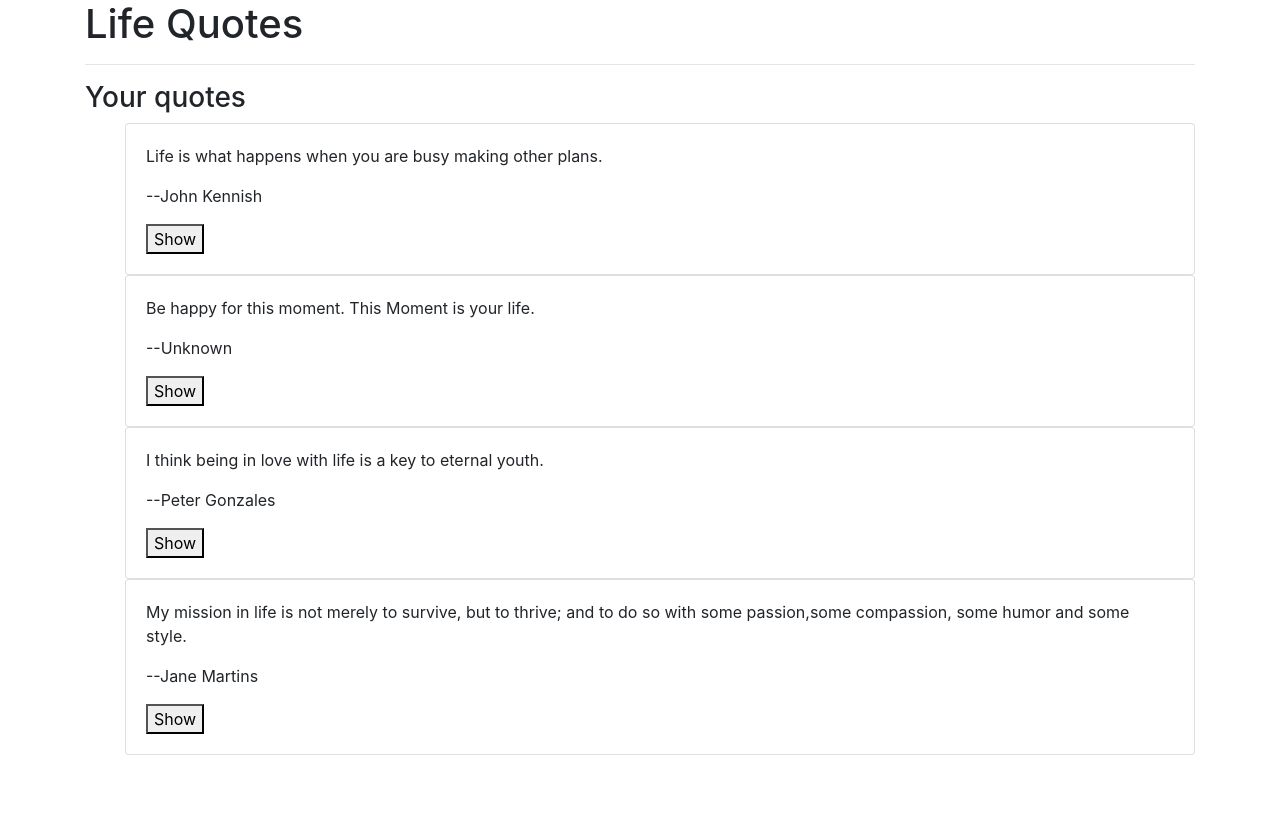
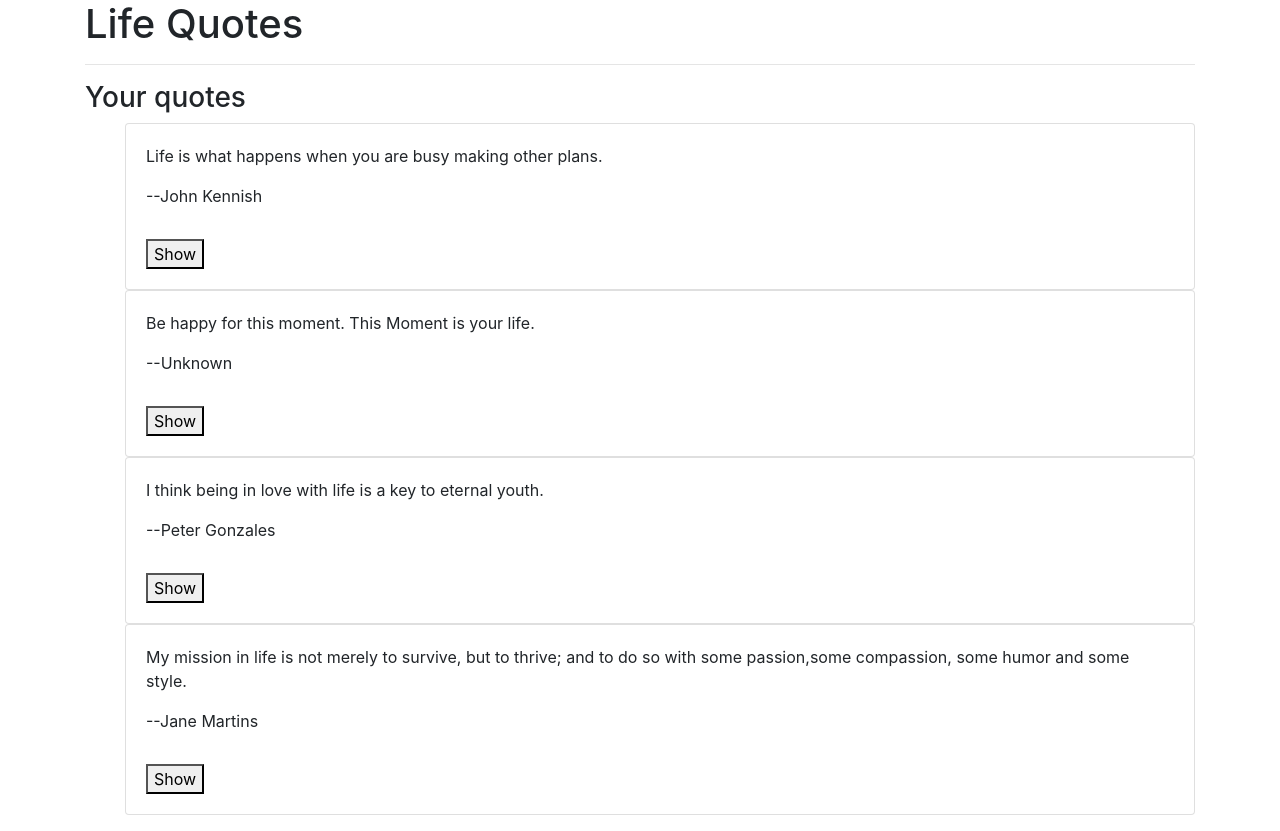
Before and after one commit to Brian23-eng/Quotes, an Angular app: page / in a window 1280 px wide. Before the commit the page ends 800 px from the top, so only its background shows below. Built offline with nearby package versions, Linux system fonts and the light colour scheme.

Commit message:
style the delete button with padding bottom

```diff
--- a/src/app/quotes/quotes.component.css
+++ b/src/app/quotes/quotes.component.css
@@ -0,0 +1,3 @@
+.del {
+    padding-bottom: 15px;
+}
--- a/src/app/quotes/quotes.component.html
+++ b/src/app/quotes/quotes.component.html
@@ -7,11 +7,16 @@
             <p> {{quote.name}}.</p>
             <p>--{{ quote.description}}</p>
 
+
+            <div class="del">
+                <app-quote-details *ngIf="show" [quote]='quote' (isDelete)='completeQuote($event,i)'></app-quote-details>
+            </div>
+
             <div>
                 <button (click)="toggle()" id="btn">{{ details }}</button>
             </div>
 
-            <app-quote-details *ngIf="show" [quote]='quote' (isDelete)='completeQuote($event,i)'></app-quote-details>
+
 
 
         </div>
```
